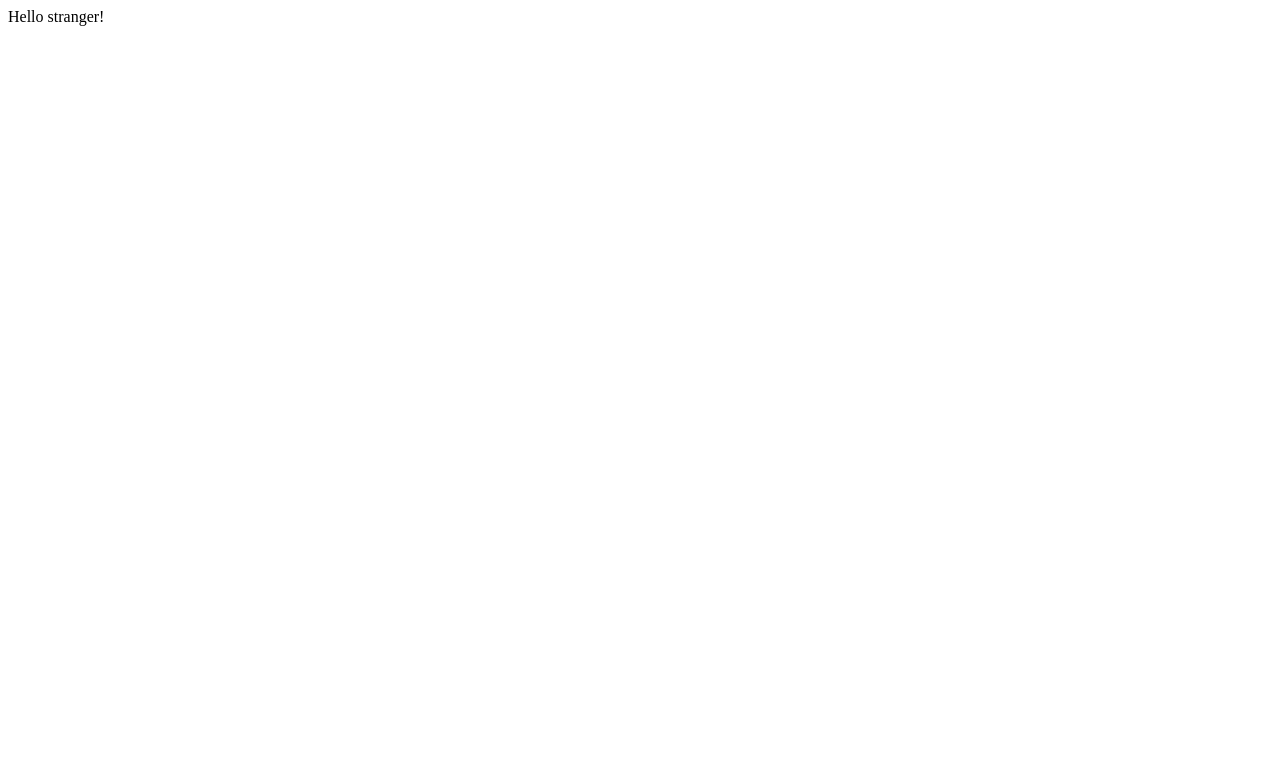
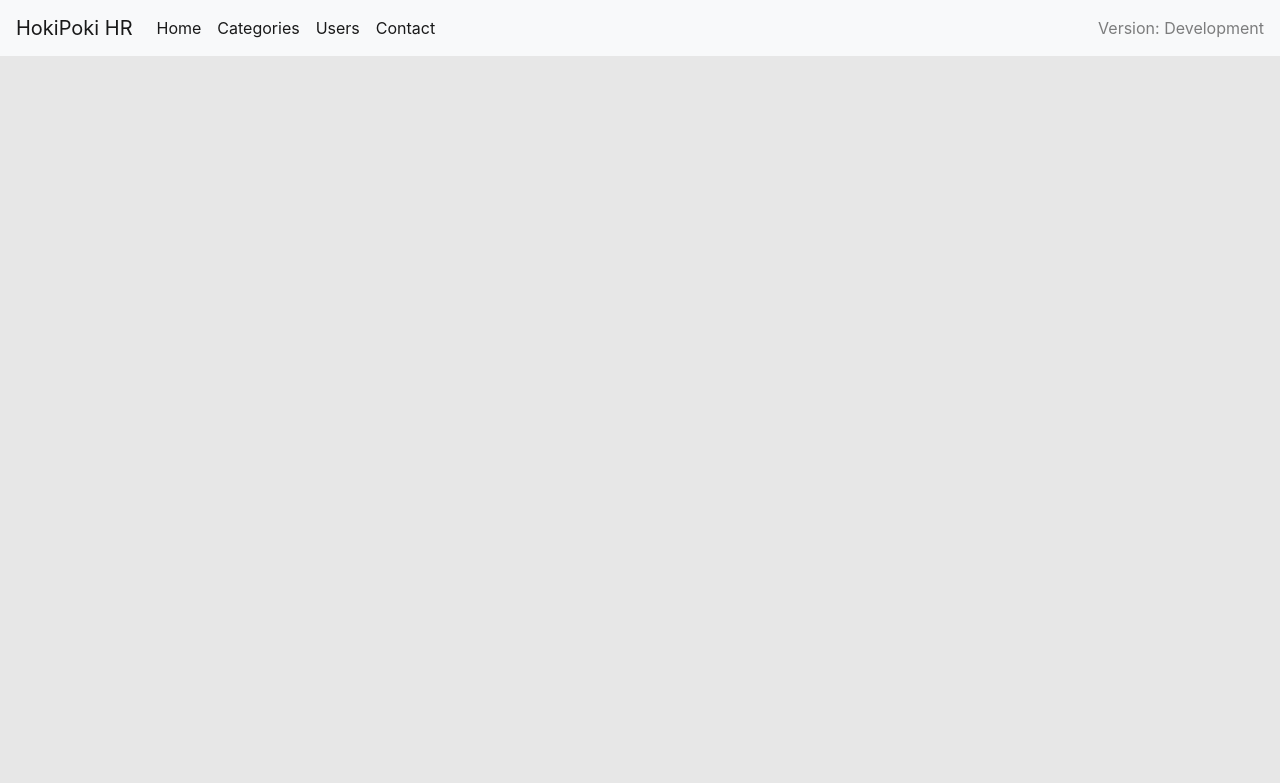
Before and after one commit to ra-bos/Hoki-Poki, a Node server app: page /admin/secure in a window 1280 px wide. Before the commit the part shown is almost empty. Shown: the top 783 px of the page. Run offline with Node 20, Linux system fonts and the light colour scheme.

Commit message:
add nav and change background

```diff
--- /dev/null
+++ b/public/stylesheets/secure.css
@@ -0,0 +1,3 @@
+body {
+    background: #d1d1d180;
+}
--- a/views/admin/partials/header.ejs
+++ b/views/admin/partials/header.ejs
@@ -11,7 +11,7 @@
     <link rel="stylesheet" href="https://stackpath.bootstrapcdn.com/bootstrap/4.1.3/css/bootstrap.min.css" integrity="sha384-MCw98/SFnGE8fJT3GXwEOngsV7Zt27NXFoaoApmYm81iuXoPkFOJwJ8ERdknLPMO" crossorigin="anonymous">
 
     <!-- Eigen CSS -->
-    <link rel="stylesheet" href="stylesheets/admin.css">
+    <link rel="stylesheet" href="/stylesheets/secure.css">
 
     <title>Hoki Poki HR - Admin</title>
 </head>
--- a/views/admin/secure/index.ejs
+++ b/views/admin/secure/index.ejs
@@ -1 +1,3 @@
-<p>Hello stranger!</p>
+<% include partials/header %>
+
+    <% include partials/footer %>
--- /dev/null
+++ b/views/admin/secure/partials/footer.ejs
@@ -0,0 +1,8 @@
+<!-- Optional JavaScript -->
+<!-- jQuery first, then Popper.js, then Bootstrap JS -->
+<script src="https://code.jquery.com/jquery-3.3.1.slim.min.js" integrity="sha384-q8i/X+965DzO0rT7abK41JStQIAqVgRVzpbzo5smXKp4YfRvH+8abtTE1Pi6jizo" crossorigin="anonymous"></script>
+<script src="https://cdnjs.cloudflare.com/ajax/libs/popper.js/1.14.3/umd/popper.min.js" integrity="sha384-ZMP7rVo3mIykV+2+9J3UJ46jBk0WLaUAdn689aCwoqbBJiSnjAK/l8WvCWPIPm49" crossorigin="anonymous"></script>
+<script src="https://stackpath.bootstrapcdn.com/bootstrap/4.1.3/js/bootstrap.min.js" integrity="sha384-ChfqqxuZUCnJSK3+MXmPNIyE6ZbWh2IMqE241rYiqJxyMiZ6OW/JmZQ5stwEULTy" crossorigin="anonymous"></script>
+</body>
+
+</html>
--- /dev/null
+++ b/views/admin/secure/partials/header.ejs
@@ -0,0 +1,44 @@
+<!doctype html>
+<html lang="en">
+
+<head>
+    <!-- Required meta tags -->
+    <meta charset="utf-8">
+    <meta name="viewport" content="width=device-width, initial-scale=1, shrink-to-fit=no">
+
+    <!-- Bootstrap CSS -->
+    <link rel="stylesheet" href="https://stackpath.bootstrapcdn.com/bootstrap/4.1.3/css/bootstrap.min.css" integrity="sha384-MCw98/SFnGE8fJT3GXwEOngsV7Zt27NXFoaoApmYm81iuXoPkFOJwJ8ERdknLPMO" crossorigin="anonymous">
+
+    <!-- Eigen CSS -->
+
+    <link rel="stylesheet" href="/stylesheets/secure.css">
+
+    <title>Hoki Poki HR - Admin</title>
+</head>
+
+<body>
+    <nav class="navbar navbar-expand-lg navbar-light bg-light">
+        <a class="navbar-brand" href="#">HokiPoki HR</a>
+        <button class="navbar-toggler" type="button" data-toggle="collapse" data-target="#navbarText" aria-controls="navbarText" aria-expanded="false" aria-label="Toggle navigation">
+                  <span class="navbar-toggler-icon"></span>
+                </button>
+        <div class="collapse navbar-collapse" id="navbarText">
+            <ul class="navbar-nav mr-auto">
+                <li class="nav-item active">
+                    <a class="nav-link" href="#">Home</a>
+                </li>
+                <li class="nav-item active">
+                    <a class="nav-link" href="#">Categories</a>
+                </li>
+                <li class="nav-item active">
+                    <a class="nav-link" href="#">Users</a>
+                </li>
+                <li class="nav-item active">
+                    <a class="nav-link" href="#">Contact</a>
+                </li>
+            </ul>
+            <span class="navbar-text">
+                    Version: Development
+                  </span>
+        </div>
+    </nav>
```
